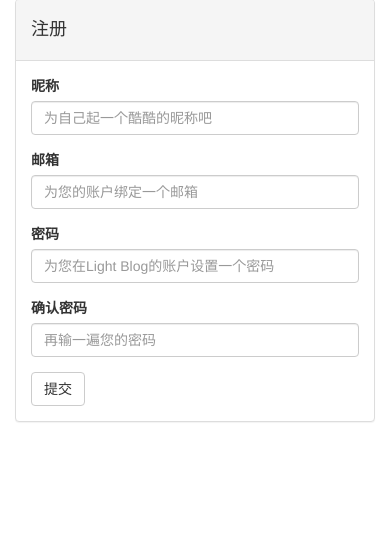
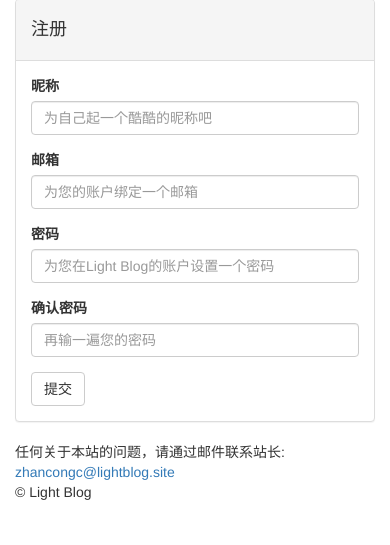
Before and after one commit to zhancongc/blog, a Flask app: page /auth/register in a window 390 px wide. Shown: the part 73-618 px from the top of the page. Run offline with Flask 2, Linux system fonts and the light colour scheme; some libraries are stand-ins or nearby versions.

Commit message:
update phone of connection

```diff
--- a/app/templates/base.html
+++ b/app/templates/base.html
@@ -29,7 +29,6 @@
                 <ul class="nav navbar-nav">
                     <li><a href="{{ url_for('art.new_article') }}">发文章</a></li>
                     <li><a href="{{ url_for('art.my_article') }}">我的文章</a></li>
-                    <li><a href="{{ url_for('about') }}">关于本站</a></li>
                 </ul>
                 <ul class="nav navbar-nav navbar-right">
                     {% if current_user.is_authenticated %}
@@ -55,6 +54,11 @@
             </div>
         {% endfor %}
         {% block page_content %}{% endblock %}
+        <span style="margin-bottom: 10px">
+            任何关于本站的问题，请通过邮件联系站长:
+            <a href="mailto:zhancongc@lightblog.site">zhancongc@lightblog.site</a><br>
+            &copy; Light Blog<br><br>
+        </span>
     </div>
 {% endblock %}
 
--- a/app/views.py
+++ b/app/views.py
@@ -27,11 +27,6 @@ def index():
         'FLASK_ARTICLE_PER_PAGE'], error_out=False)
     articles = pagination.items
     return render_template('index.html', title=u'最新文章', articles=articles, pagination=pagination, display=False)
-
-
-@app.route('/about')
-def about():
-    return render_template('about.html', title=u'联系方式')
 
 
 @auth.route('/register', methods=['GET', 'POST'])
```
Also changed, not shown: app/templates/about.html (deleted, +0 -13 lines).
